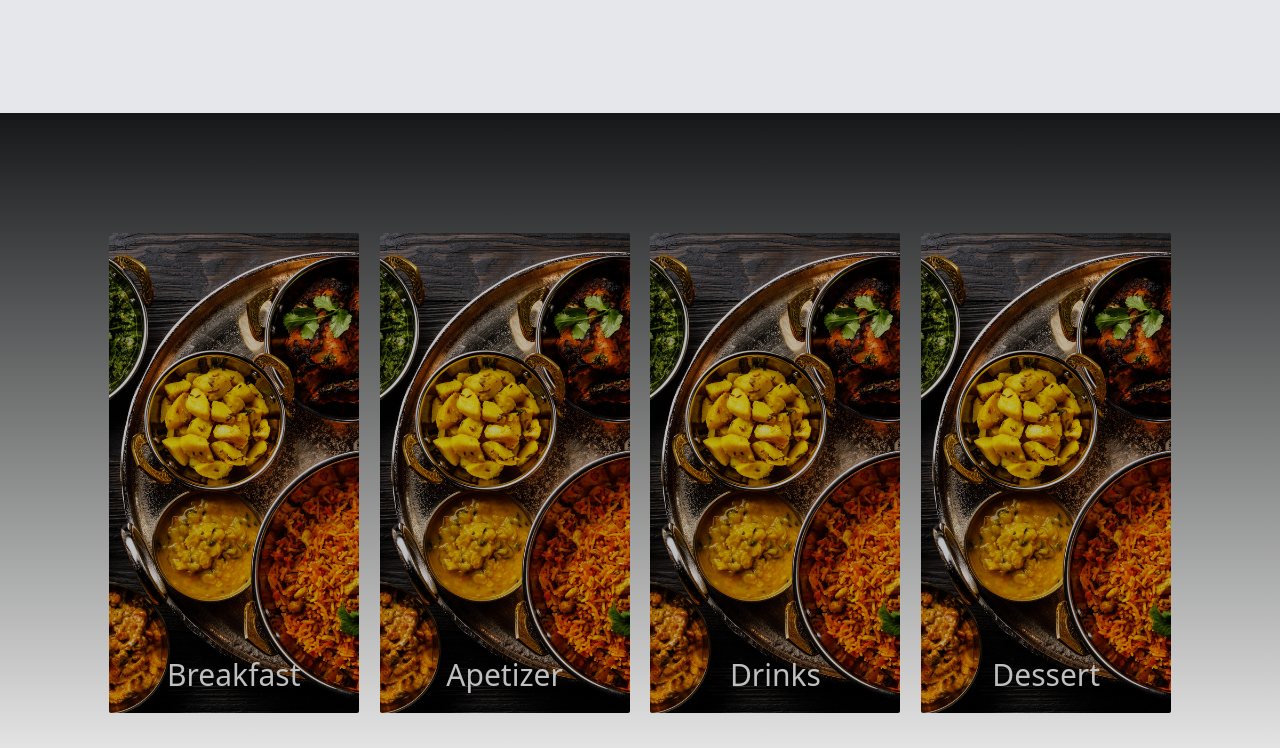
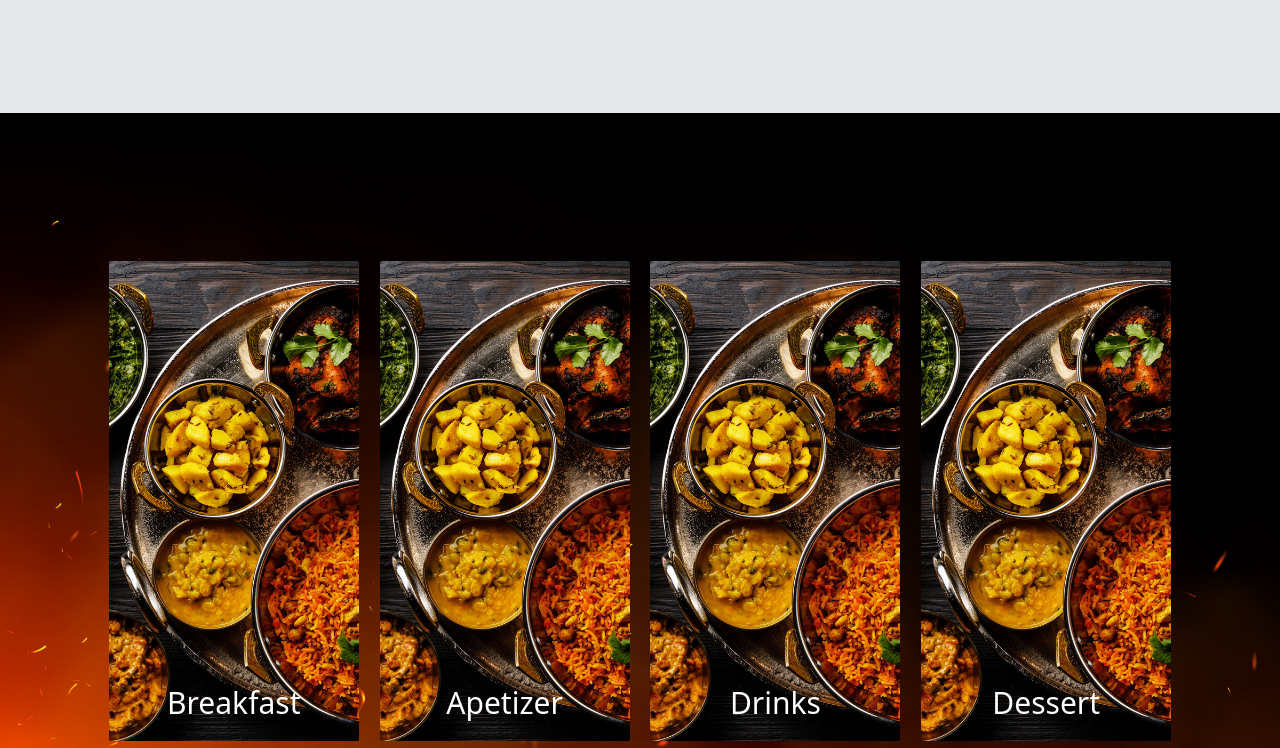
Before and after one commit to saugatdwd/Everest-Grill-React-, a React (Vite) app: page / in a window 1280 px wide. Shown: the part 1546-2294 px from the top of the page. Built offline with nearby package versions, Linux system fonts and the light colour scheme.

Commit message:
commit change

```diff
--- a/src/Components/Menu/MenuCard.jsx
+++ b/src/Components/Menu/MenuCard.jsx
@@ -18,7 +18,7 @@ function MenuCard({ image, categoryName, ...props }) {
   };
 
   return (
-    <div {...props} style={cardStyle} className=' text-3xl brightness-75 hover:brightness-110 hover:scale-110 rounded-sm duration-500'>
+    <div {...props} style={cardStyle} className=' text-3xl  hover:scale-110 rounded-sm duration-500'>
       {categoryName}
     </div>
   );
--- a/src/Components/Menu/MenuSec.jsx
+++ b/src/Components/Menu/MenuSec.jsx
@@ -1,12 +1,20 @@
 import React from 'react'
 import MenuCard from './MenuCard'
 import img from '../../assets/images/dish3.jpeg'
+import backgroundimg from '../../assets/images/blackwhitebg.jpg'
 
 function MenuSec() {
+  const cardStyle = {
+    backgroundImage: `url(${backgroundimg})`,
+    backgroundSize: 'cover',
+
+  }
 
   return (
-    <div className=' flex md:flex-row flex-col justify-center gap-[1.3rem] items-center h-auto md:h-[90vh]
-     py-14 md:py-0 gap-y-7 bg-gradient-to-b from-[#161718] to-white'>
+    <div style={cardStyle} className='h-auto md:h-[100vh]
+      '>
+      <div className='text-center text-3xl py-14'>Our Menu</div>
+      <div className='flex md:flex-row flex-col justify-center gap-[1.3rem] items-center md:items-start  md:py-0 h-[90vh] '>
       <MenuCard
       image={img}
       categoryName="Breakfast"
@@ -24,6 +32,7 @@ function MenuSec() {
       categoryName="Dessert"
       />
     </div>
+    </div>
   )
 }
 
```
Also changed, not shown: src/assets/images/blackwhitebg.jpg (added).
